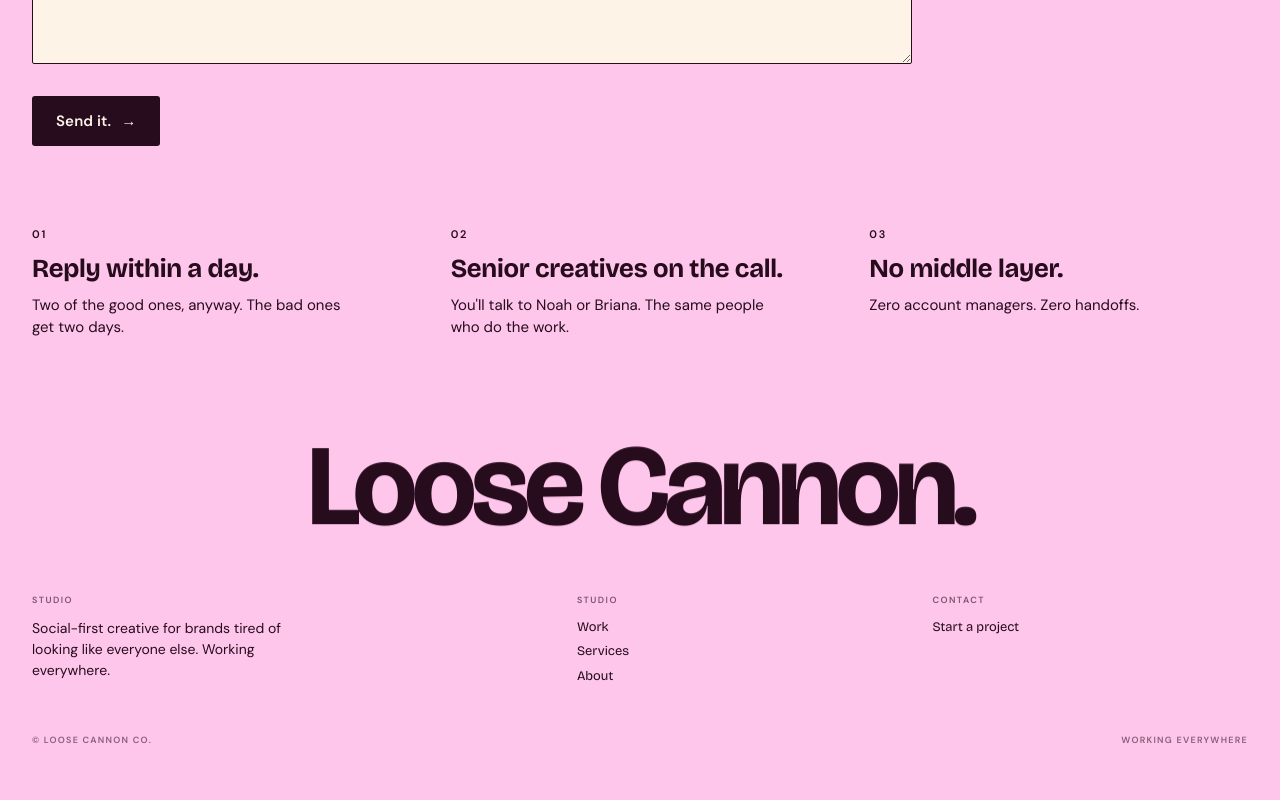
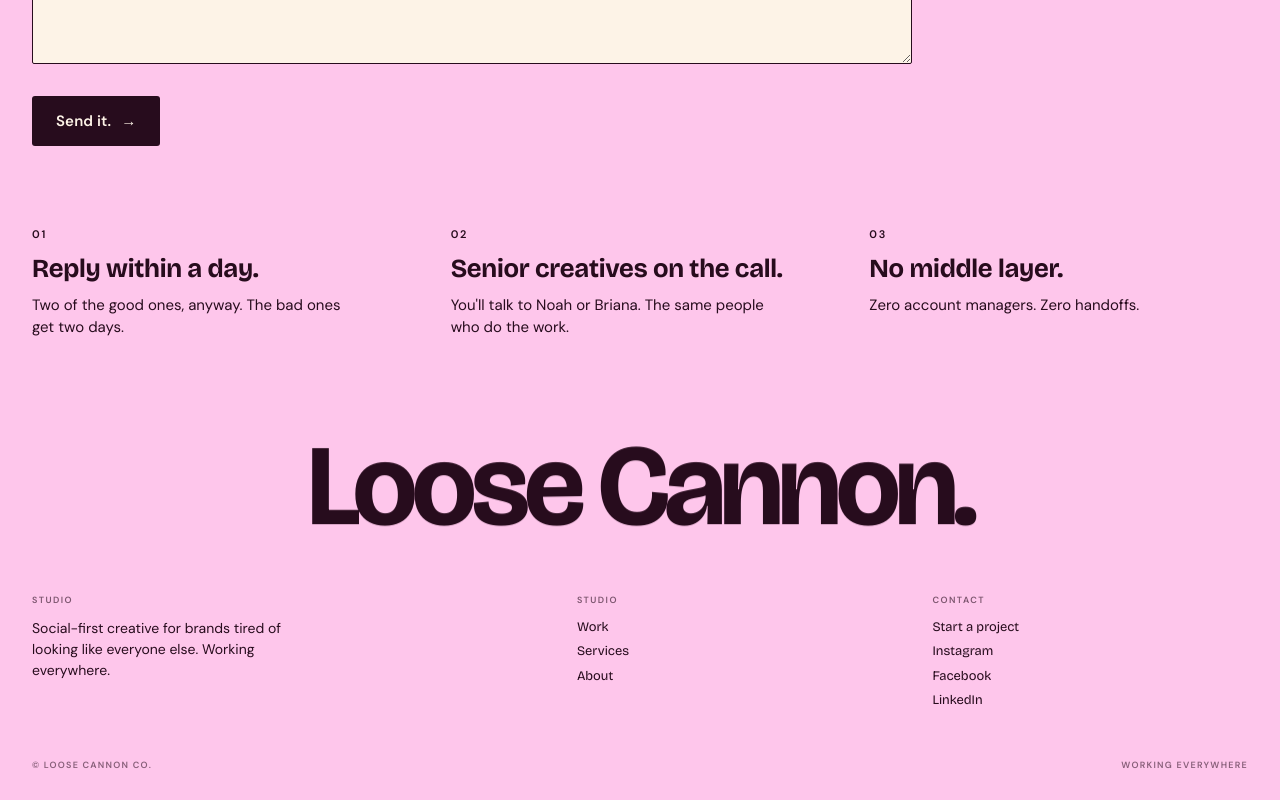
Before and after one commit to LooseCannonCo/loose-cannon-co, a Next.js app: page /contact in a window 1280 px wide. Shown: the part 1008-1808 px from the top of the page. Before the commit the page ends 1784 px from the top, so only its background shows below. Built offline with nearby package versions, Linux system fonts and the light colour scheme; no server answers.

Commit message:
Footer: Instagram, Facebook, LinkedIn social links, no TikTok

```diff
--- a/src/components/FooterCols/FooterCols.tsx
+++ b/src/components/FooterCols/FooterCols.tsx
@@ -3,14 +3,27 @@ import Link from "next/link";
 import styles from "./FooterCols.module.css";
 
 /**
- * Footer columns: studio tagline + secondary nav + contact link.
+ * Footer columns: studio tagline + secondary nav + contact + socials.
  *
  * Shop column intentionally omitted until /shop ships in Phase F. To restore,
- * add a third column with { label: "Shop" } and link entries to /shop, /shop/new.
+ * add a column with { label: "Shop" } and link entries to /shop, /shop/new.
  *
- * Journal link and the IG / TikTok / LinkedIn social links are also held until
- * the routes and real URLs exist. Don't re-add as dead text.
+ * Journal link held until the route exists. No TikTok (no account); only the
+ * three live socials below.
  */
+
+const SOCIALS: { label: string; href: string }[] = [
+  { label: "Instagram", href: "https://www.instagram.com/loose_cannon_co/" },
+  {
+    label: "Facebook",
+    href: "https://www.facebook.com/profile.php?id=61589750844482",
+  },
+  {
+    label: "LinkedIn",
+    href: "https://www.linkedin.com/company/loose-cannon-co",
+  },
+];
+
 export function FooterCols() {
   return (
     <div className={`${styles.footCols} flippy-hide-behind`}>
@@ -41,6 +54,13 @@ export function FooterCols() {
           <li>
             <Link href="/contact">Start a project</Link>
           </li>
+          {SOCIALS.map((s) => (
+            <li key={s.label}>
+              <a href={s.href} target="_blank" rel="noopener noreferrer">
+                {s.label}
+              </a>
+            </li>
+          ))}
         </ul>
       </div>
     </div>
```
